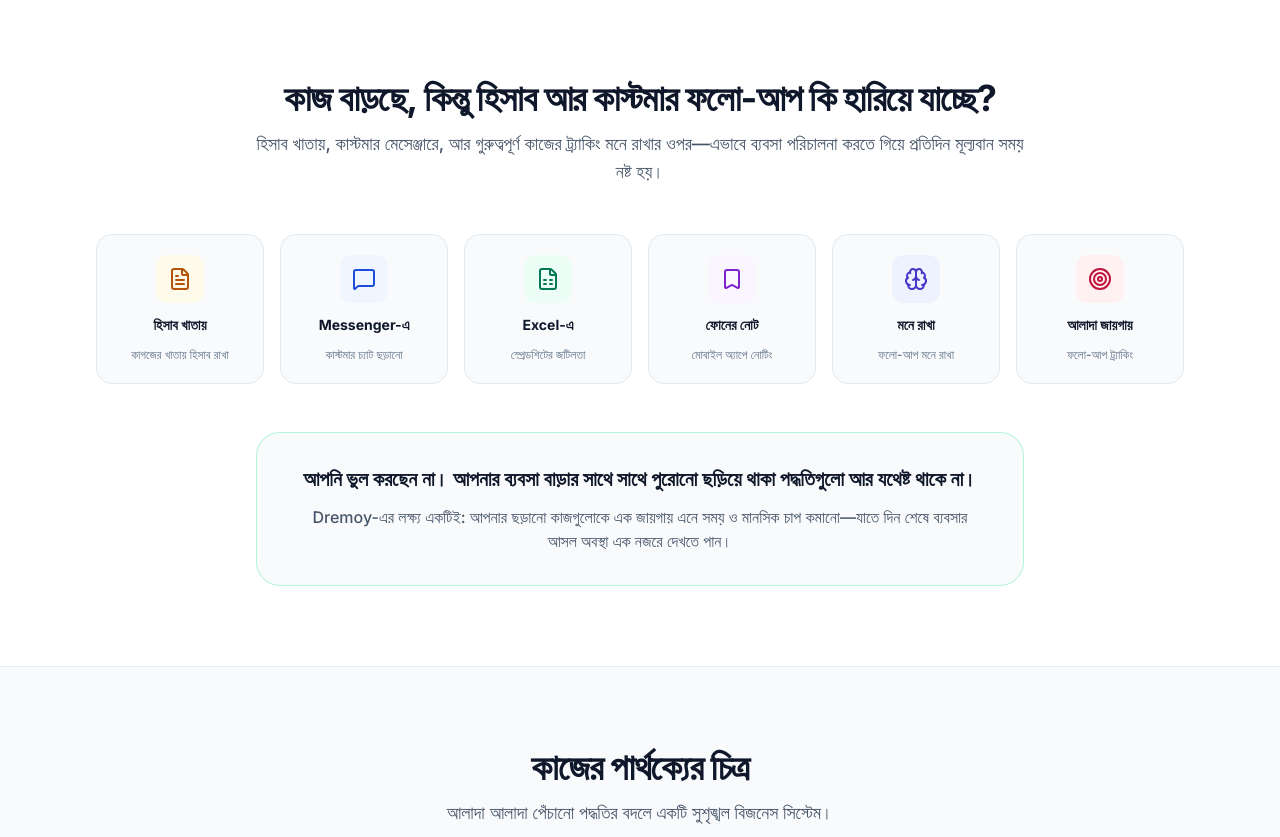
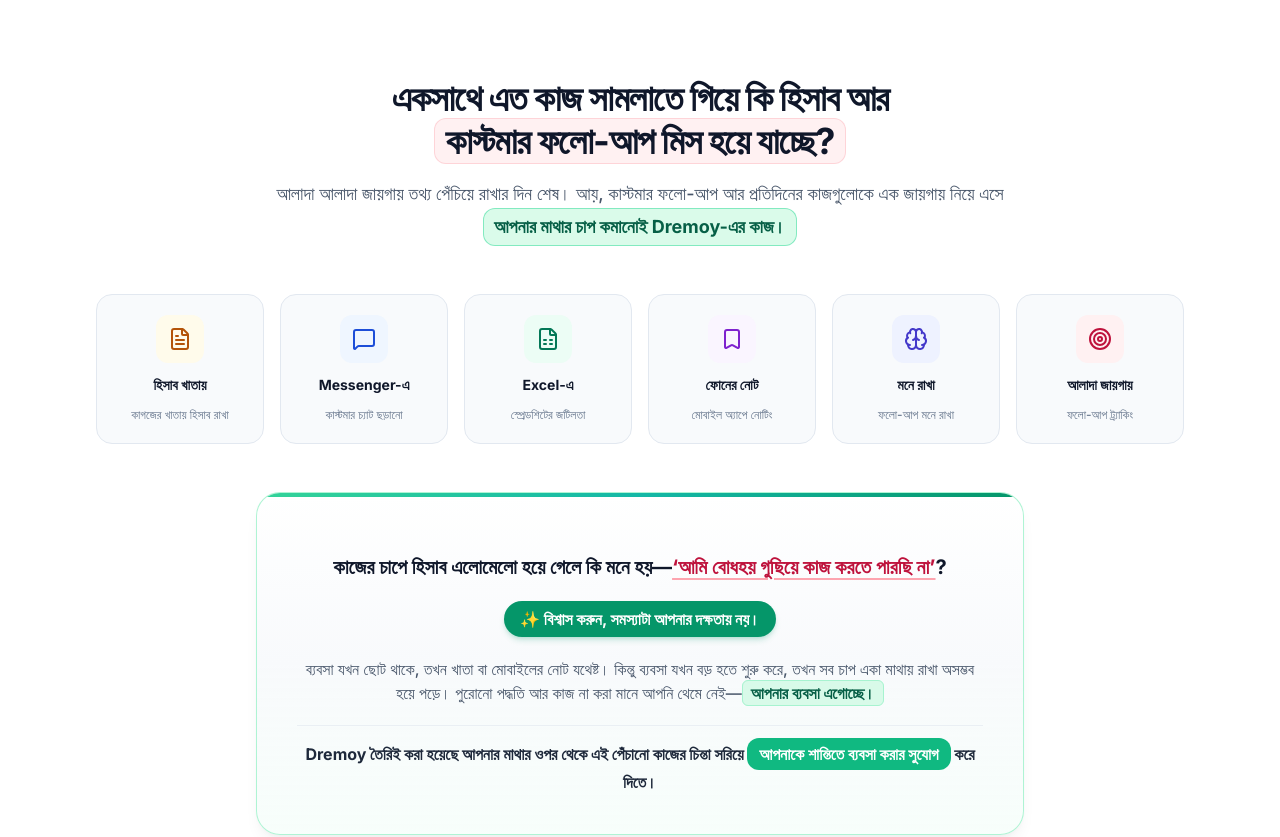
Before and after one commit to fuwaraahmed-pixel/90day-income-planner, a React (Vite) app: page / in a window 1280 px wide. Shown: the part 1200-2037 px from the top of the page. Built offline with nearby package versions, Linux system fonts and the light colour scheme; no server answers; a web font is replaced by a local one.

Commit message:
style: Refine Problem section with harmonized premium badges, glowing highlights, and Linear-style visual elements

```diff
--- a/src/components/LandingPage.jsx
+++ b/src/components/LandingPage.jsx
@@ -309,12 +309,18 @@
       <section id="problem" className="py-20 bg-white border-y border-slate-200/80">
         <div className="max-w-6xl mx-auto px-4 sm:px-6 lg:px-8 space-y-12">
 
-          <div className="text-center space-y-3 max-w-3xl mx-auto">
-            <h2 className="text-2xl sm:text-4xl font-extrabold text-slate-900 tracking-tight">
-              কাজ বাড়ছে, কিন্তু হিসাব আর কাস্টমার ফলো-আপ কি হারিয়ে যাচ্ছে?
+          <div className="text-center space-y-4 max-w-3xl mx-auto">
+            <h2 className="text-2xl sm:text-4xl font-extrabold text-slate-900 tracking-tight leading-snug">
+              একসাথে এত কাজ সামলাতে গিয়ে কি হিসাব আর{' '}
+              <span className="relative inline-block font-black text-rose-700 bg-rose-50 border border-rose-200/80 px-2.5 py-0.5 rounded-xl text-slate-900">
+                কাস্টমার ফলো-আপ মিস হয়ে যাচ্ছে?
+              </span>
             </h2>
-            <p className="text-base sm:text-lg text-slate-600 font-medium">
-              হিসাব খাতায়, কাস্টমার মেসেঞ্জারে, আর গুরুত্বপূর্ণ কাজের ট্র্যাকিং মনে রাখার ওপর—এভাবে ব্যবসা পরিচালনা করতে গিয়ে প্রতিদিন মূল্যবান সময় নষ্ট হয়।
+            <p className="text-base sm:text-lg text-slate-600 font-medium max-w-3xl mx-auto leading-relaxed">
+              আলাদা আলাদা জায়গায় তথ্য পেঁচিয়ে রাখার দিন শেষ। আয়, কাস্টমার ফলো-আপ আর প্রতিদিনের কাজগুলোকে এক জায়গায় নিয়ে এসে{' '}
+              <span className="font-extrabold text-emerald-800 bg-emerald-100/80 border border-emerald-300/80 px-2.5 py-1 rounded-xl inline-block mt-1 sm:mt-0 shadow-xs">
+                আপনার মাথার চাপ কমানোই Dremoy-এর কাজ।
+              </span>
             </p>
           </div>
 
@@ -369,13 +375,28 @@
           </div>
 
           {/* Empathetic Conclusion Box */}
-          <div className="bg-[#F8FAFC] border border-emerald-200/80 rounded-3xl p-6 sm:p-8 text-center max-w-3xl mx-auto space-y-3 shadow-2xs">
-            <h3 className="text-lg sm:text-xl font-bold text-slate-900">
-              আপনি ভুল করছেন না। আপনার ব্যবসা বাড়ার সাথে সাথে পুরোনো ছড়িয়ে থাকা পদ্ধতিগুলো আর যথেষ্ট থাকে না।
+          <div className="bg-gradient-to-b from-white via-[#F8FAFC] to-emerald-50/40 border border-emerald-200/90 rounded-3xl p-6 sm:p-10 text-center max-w-3xl mx-auto space-y-5 shadow-lg shadow-emerald-950/5 relative overflow-hidden">
+
+            {/* Top Accent Line */}
+            <div className="absolute top-0 left-0 right-0 h-1 bg-gradient-to-r from-emerald-400 via-teal-500 to-emerald-600"></div>
+
+            <h3 className="text-lg sm:text-xl font-bold text-slate-900 leading-snug">
+              কাজের চাপে হিসাব এলোমেলো হয়ে গেলে কি মনে হয়—<span className="text-rose-700 font-black underline decoration-rose-300 decoration-2 underline-offset-4">‘আমি বোধহয় গুছিয়ে কাজ করতে পারছি না’</span>?
             </h3>
-            <p className="text-sm sm:text-base text-slate-600 font-medium max-w-2xl mx-auto">
-              Dremoy-এর লক্ষ্য একটিই: আপনার ছড়ানো কাজগুলোকে এক জায়গায় এনে সময় ও মানসিক চাপ কমানো—যাতে দিন শেষে ব্যবসার আসল অবস্থা এক নজরে দেখতে পান।
+
+            <div className="inline-flex items-center gap-2 px-4 py-1.5 rounded-full bg-emerald-600 text-white font-bold text-sm sm:text-base shadow-md shadow-emerald-600/20">
+              ✨ বিশ্বাস করুন, সমস্যাটা আপনার দক্ষতায় নয়।
+            </div>
+
+            <p className="text-sm sm:text-base text-slate-600 font-medium max-w-2xl mx-auto leading-relaxed">
+              ব্যবসা যখন ছোট থাকে, তখন খাতা বা মোবাইলের নোট যথেষ্ট। কিন্তু ব্যবসা যখন বড় হতে শুরু করে, তখন সব চাপ একা মাথায় রাখা অসম্ভব হয়ে পড়ে। পুরোনো পদ্ধতি আর কাজ না করা মানে আপনি থেমে নেই—<strong className="text-emerald-800 font-extrabold bg-emerald-100/80 px-2 py-0.5 rounded-md border border-emerald-200">আপনার ব্যবসা এগোচ্ছে।</strong>
             </p>
+
+            <div className="pt-3 border-t border-slate-200/60">
+              <p className="text-sm sm:text-base text-slate-800 font-bold max-w-2xl mx-auto leading-relaxed">
+                Dremoy তৈরিই করা হয়েছে আপনার মাথার ওপর থেকে এই পেঁচানো কাজের চিন্তা সরিয়ে <span className="bg-emerald-500 text-white px-3 py-1 rounded-xl font-extrabold shadow-xs inline-block my-1 sm:my-0">আপনাকে শান্তিতে ব্যবসা করার সুযোগ</span> করে দিতে।
+              </p>
+            </div>
           </div>
 
         </div>
```
